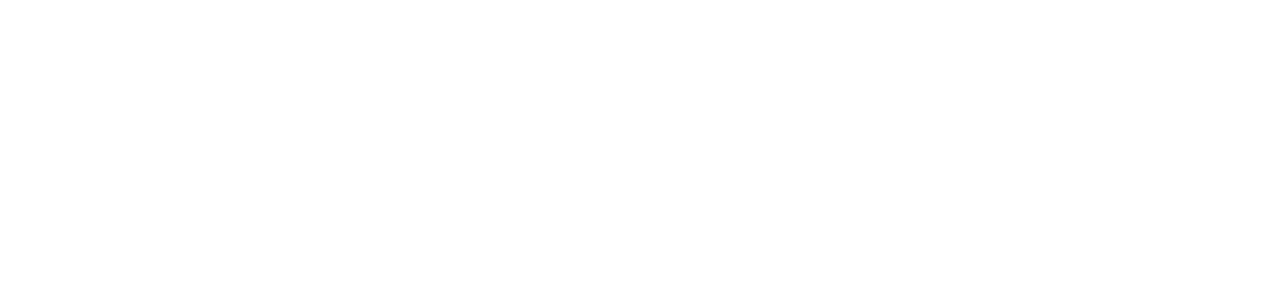
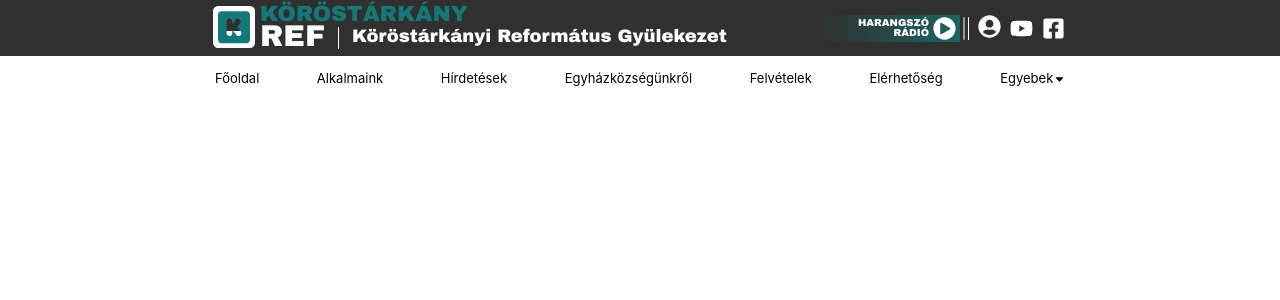
Before and after one commit to sebestyenmarton/react-remastered-reftarkany-app, a React (Create React App) app: page /egyebek in a window 1280 px wide. Before the commit this address had no page. Shown: the top 300 px of the page. Built offline with nearby package versions, Linux system fonts and the light colour scheme.

Commit message:
minor changes and fixes

```diff
--- a/src/App.tsx
+++ b/src/App.tsx
@@ -37,6 +37,7 @@ function App() {
             path="/felvetelek/:category/:subcategory?/:page/:pageSize"
             element={<RecordingsPage key="RecordingsPage" />}
           />
+          <Route path="/egyebek" element={<OccasionsPage key="BiblePage" />} />
           {/* <Route
           path="*"
           element={<div> Not Found or You do not have permission.</div>}
--- a/src/components/form/confirmation-modal/confirmation-modal.scss
+++ b/src/components/form/confirmation-modal/confirmation-modal.scss
@@ -24,7 +24,7 @@
     text-align: center;
     .confirm-title {
       text-transform: uppercase;
-      font-family: "Arial Black";
+      font-family: "Arial Black", Gadget, sans-serif;
       color: #ffffff;
       text-align: center;
       font-size: 18px;
@@ -46,7 +46,7 @@
       align-items: center;
       button {
         text-transform: uppercase;
-        font-family: "Arial Black";
+        font-family: "Arial Black", Gadget, sans-serif;
         font-weight: bold;
         font-size: 13px;
       }
--- a/src/components/navbar/navbar.scss
+++ b/src/components/navbar/navbar.scss
@@ -57,8 +57,8 @@
         color: #157878;
         font-size: 22px;
         line-height: 22px;
-        font-family: "Arial Black";
-        font: normal normal normal 22px/22px "Arial Black";
+        font-family: "Arial Black", Gadget, sans-serif;
+        font: normal normal normal 22px/22px "Arial Black", Gadget, sans-serif;
         font-weight: bold;
         text-transform: uppercase;
       }
@@ -68,7 +68,7 @@
         display: flex;
         .logo-title {
           font-size: 30px;
-          font-family: "Arial Black";
+          font-family: "Arial Black", Gadget, sans-serif;
           font-weight: bold;
           text-transform: uppercase;
         }
@@ -81,7 +81,7 @@
         }
         .long-title {
           font-size: 18px;
-          font-family: "Arial Black";
+          font-family: "Arial Black", Gadget, sans-serif;
           font-weight: bold;
           text-transform: capitalize;
         }
@@ -149,7 +149,7 @@
         }
         .harangszo-title {
           font-size: 10px;
-          font-family: "Arial Black";
+          font-family: "Arial Black", Gadget, sans-serif;
           font-weight: bold;
           width: 89px;
           line-height: 10px;
--- a/src/components/pages/elerhetoseg-page/contact-page.scss
+++ b/src/components/pages/elerhetoseg-page/contact-page.scss
@@ -48,7 +48,7 @@
           width: 244px;
           height: 29px;
           text-align: left;
-          font: normal normal normal 22px/31px Arial Black;
+          font: normal normal normal 22px/31px "Arial Black", Gadget, sans-serif;
           letter-spacing: 0px;
           color: #157878;
           opacity: 1;
--- a/src/components/pages/fooldal/home-page.scss
+++ b/src/components/pages/fooldal/home-page.scss
@@ -26,7 +26,7 @@
         font-size: 22px;
         line-height: 22px;
         margin: 80px auto -124px auto;
-        font-family: "Arial Black";
+        font-family: "Arial Black", Gadget, sans-serif;
         color: #157878;
         max-width: 450px;
         text-align: center;
@@ -194,7 +194,7 @@
         padding: 10px 10px;
         background: #157878;
         color: #fff;
-        font-family: "Arial Black";
+        font-family: "Arial Black", Gadget, sans-serif;
         font-weight: bold;
         font-size: 18px;
         line-height: 18px;
--- a/src/typings/global.ts
+++ b/src/typings/global.ts
@@ -2,6 +2,7 @@ export type IOption = { label: string; value: string };
 
 export type AppMainNavigationProps =
   | ""
+  | "egyebek"
   | "alkalmaink"
   | "elerhetoseg"
   | "hirdetesek"
```
Also changed, not shown: src/components/pages/egyeb-oldalak/bible-page/bible-page.tsx (added, +17 -0 lines), src/components/pages/egyeb-oldalak/bible-page/bible-page.scss (added), 2 other files (tests, documents, lock files or other folders).
